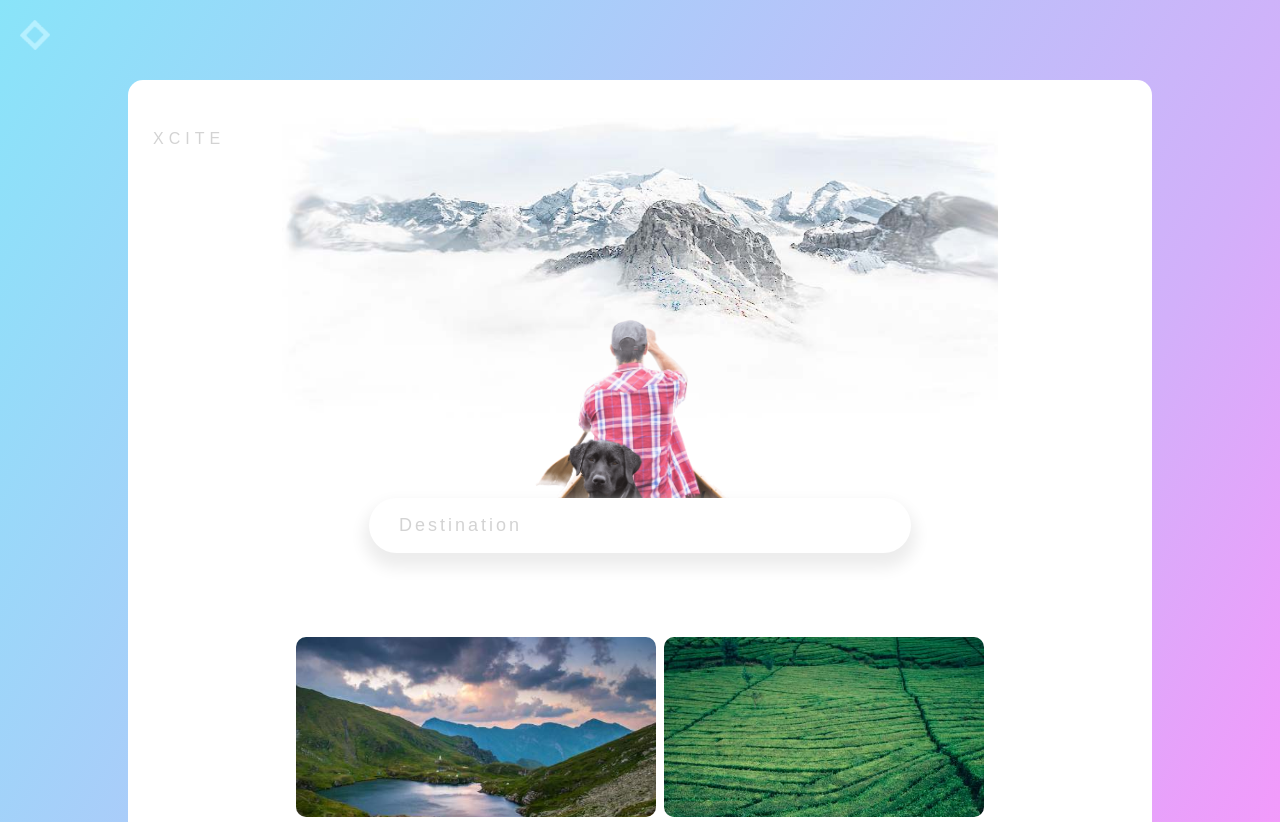
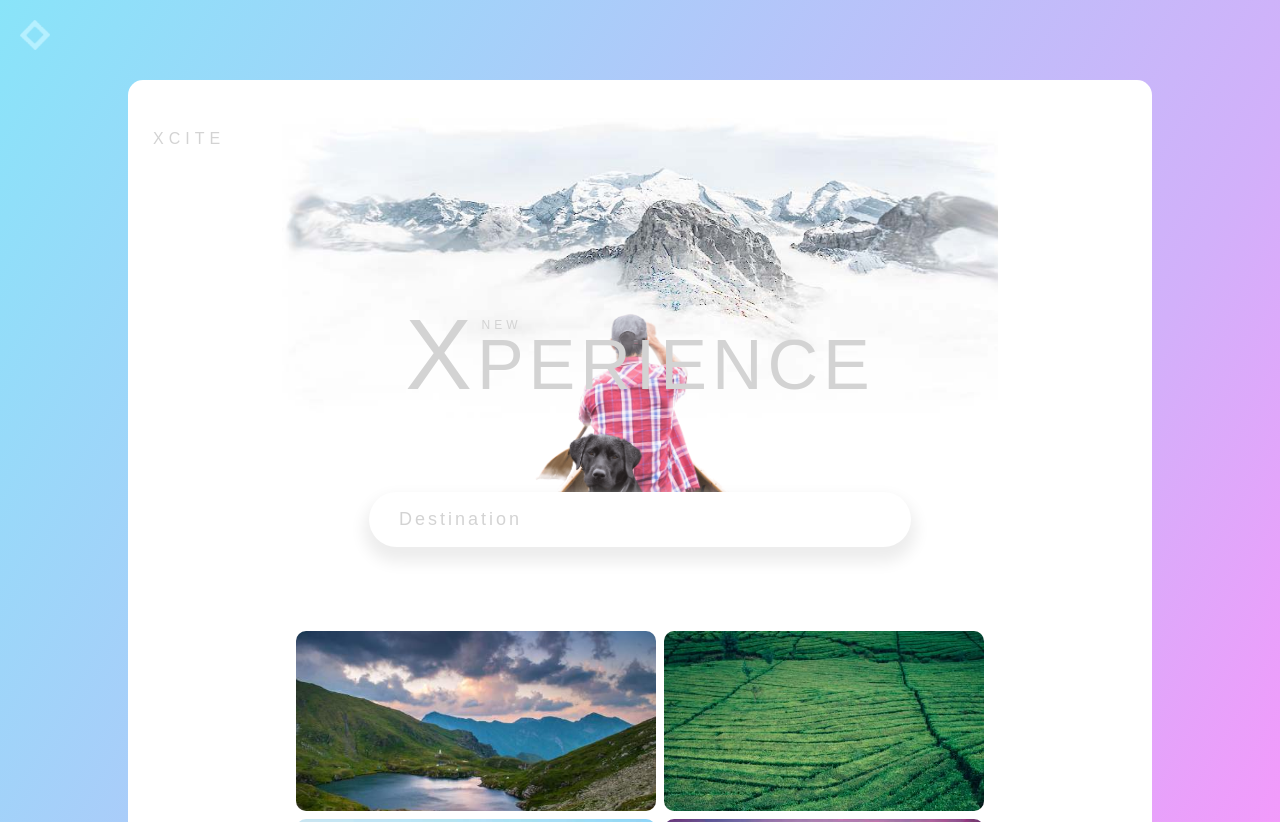
Before and after one commit to chandan2102/xcite, a plain HTML site: page index.html in a window 1280 px wide. Shown: the top 822 px of the page. Drawn offline with Linux system fonts and the light colour scheme.

Commit message:
added new xperience

```diff
--- a/index.html
+++ b/index.html
@@ -13,7 +13,10 @@
 		<div id="main">
 			<p id="header">XCITE</p>
 			<div id="mntn"></div>
+			<p id="head1">NEW</p>
+			<p id="head2">Xperience</p>
 			<div id="boat"></div>
+
 			<div>
 				<input id="search" type="text" name="destination" placeholder="Destination">
 			</div>
--- a/style.css
+++ b/style.css
@@ -177,3 +177,27 @@ input[type=text]:focus{
 	background: url(images/6.jpg);
 	background-size: cover;
 }
+
+#head1{
+	margin-top: -100px;
+	margin-left: -277px;
+	padding-bottom: 5px;
+	text-align: center;
+	font-family: 'Montserrat', sans-serif;
+	font-size: 12px;
+	letter-spacing: 4px;
+	color: lightgrey;
+	border: 0px solid red;
+}
+
+#head2{
+	font-variant: small-caps;
+	text-align: center;
+	font-family: 'Montserrat', sans-serif;
+	width: 100%;
+	margin: -40px auto;
+	font-size: 100px;
+	letter-spacing: 5px;
+	color: lightgrey;
+	border: 0px solid red;
+}
```
